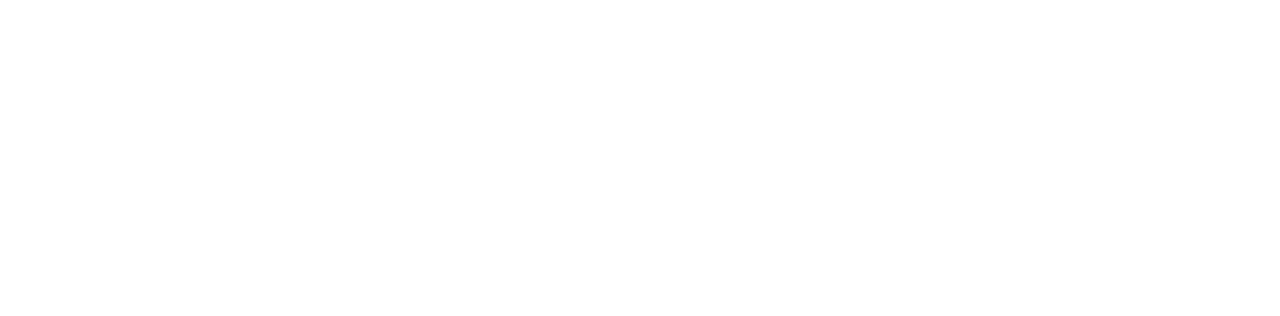
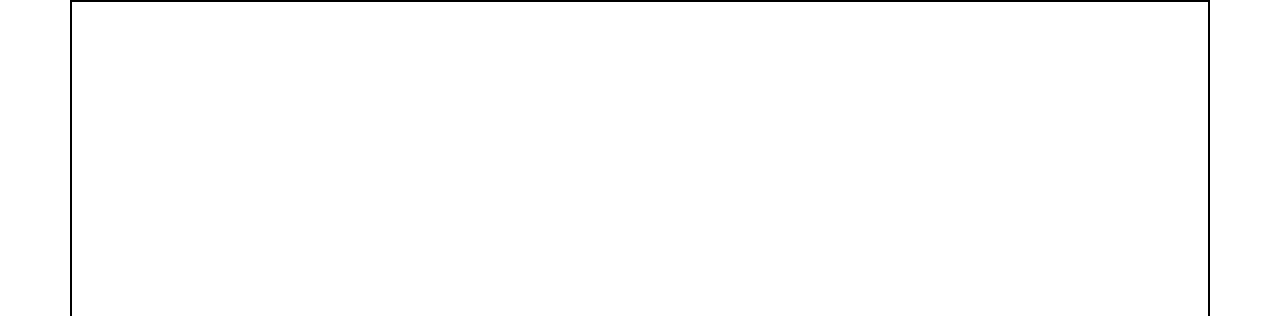
Before and after one commit to youthradio/Interactive-Fiction-JS-template, a plain HTML site: page index.html in a window 1280 px wide. Shown: the top 316 px of the page. Drawn offline with Linux system fonts and the light colour scheme.

Commit message:
make borders visible

```diff
--- a/styles.css
+++ b/styles.css
@@ -8,3 +8,9 @@ body {
   font-family: verdana;
   font-weight: bold;
 }
+
+div {
+  border-style: solid;
+  border-width: 1px;
+  border-color: black;
+}
```
